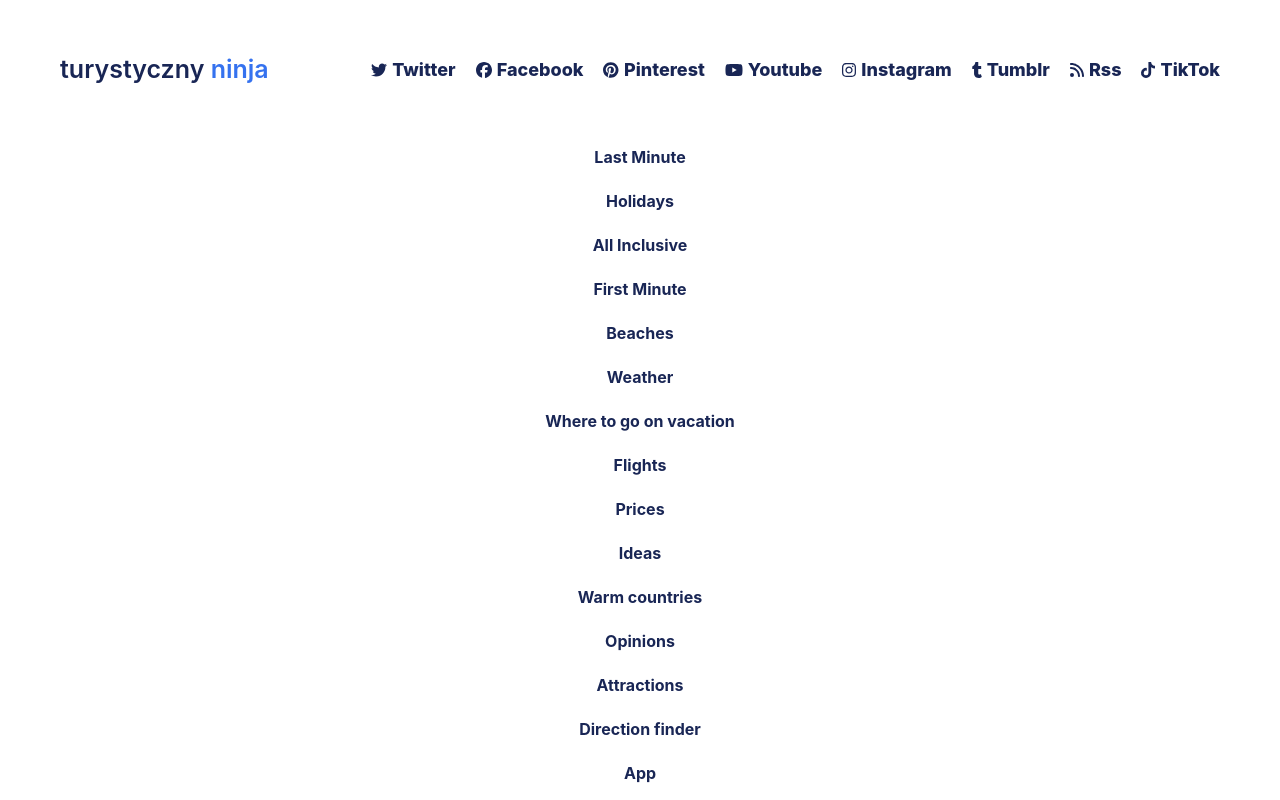
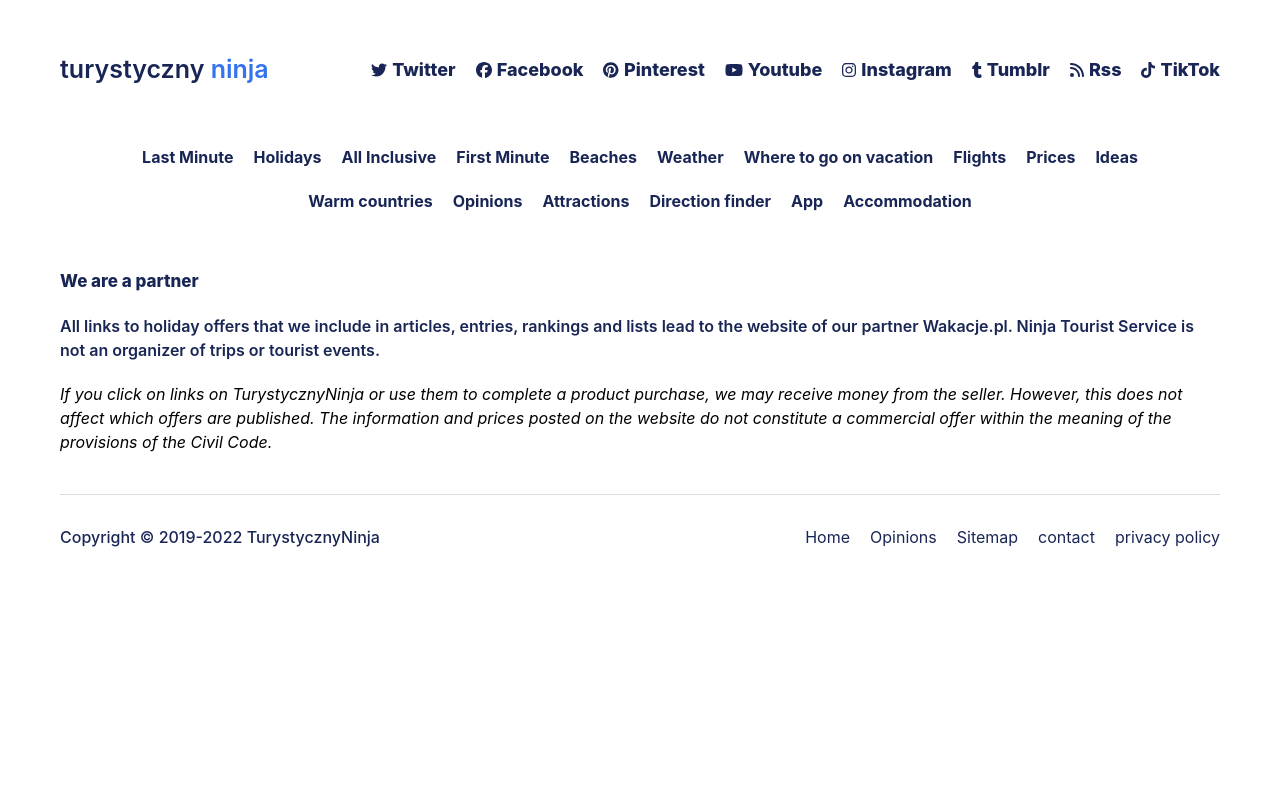
Before and after one commit to Daniel-Musunza/weather, a React (Create React App) app: page / in a window 1280 px wide. Shown: the part 7460-8260 px from the top of the page. After the commit the page ends 8039 px from the top, so only its background shows below. Built offline with nearby package versions, Linux system fonts and the light colour scheme.

Commit message:
some changes on the footer

```diff
--- a/src/components/Footer.jsx
+++ b/src/components/Footer.jsx
@@ -79,7 +79,7 @@
                 </Link>
             </div>
         </div>
-        <div className="p-4 flex flex-col justify-center items-center md:flex-wrap gap-[20px]">
+        <div className="p-4 flex flex-col md:flex-row justify-center items-center md:flex-wrap gap-[20px]">
             {words.map((word, index) => (
                 <p key={index} className="text-base font-[700] text-darkBlue-2">
                 {word}
```
